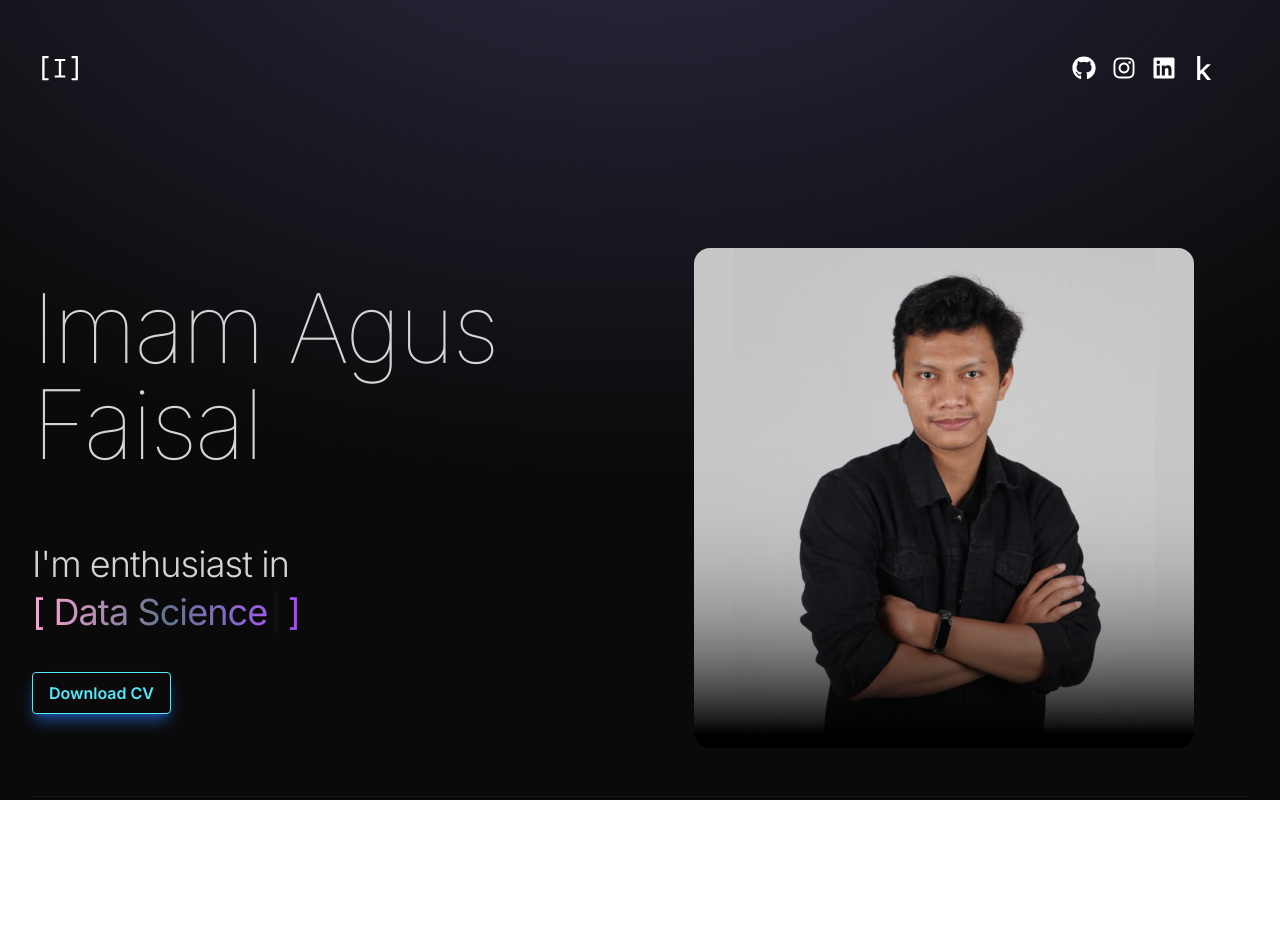
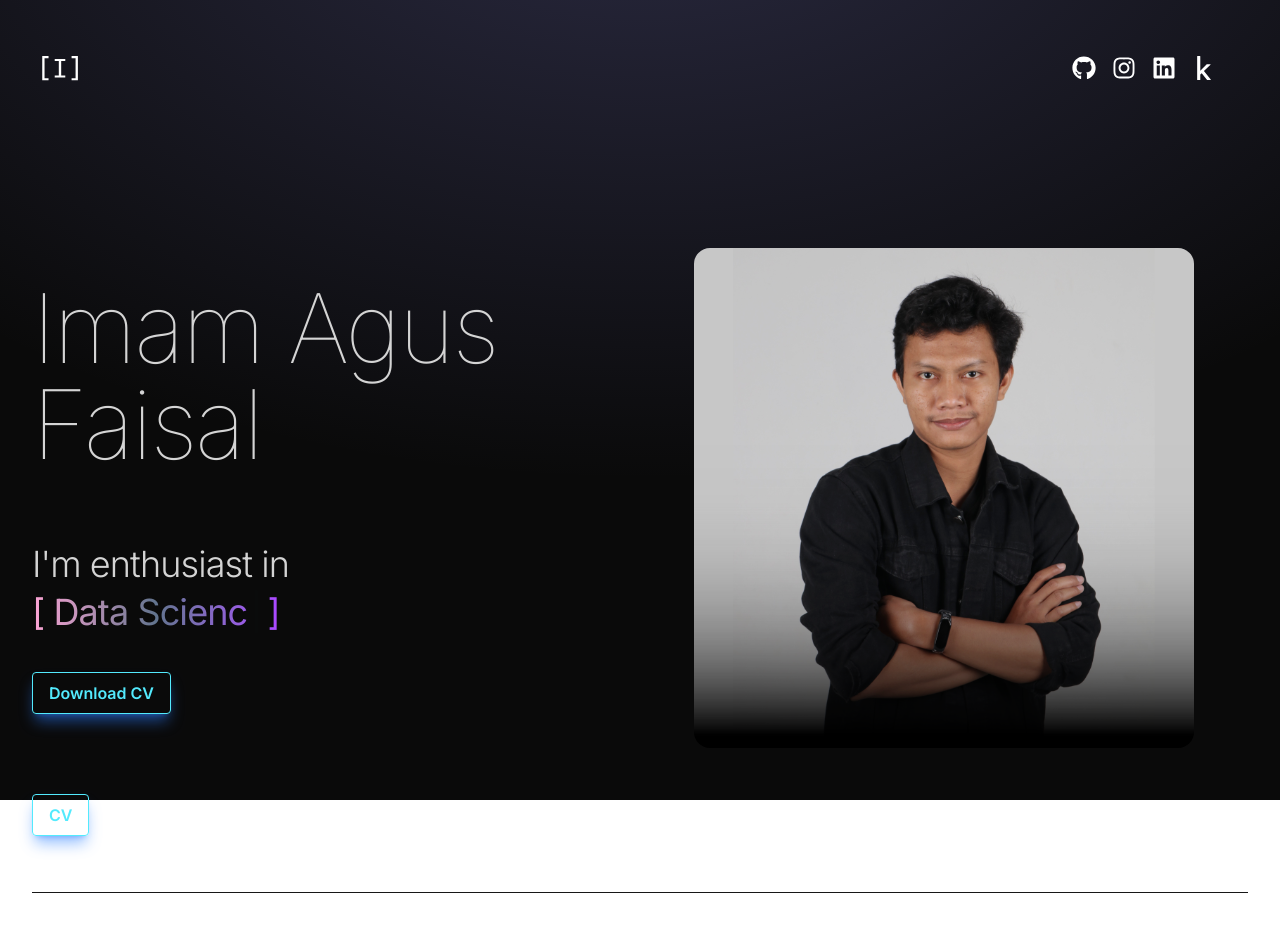
Before and after one commit to iamfeizal/react-portfolio, a React (Vite) app: page / in a window 1280 px wide. Shown: the top 941 px of the page. Built offline with nearby package versions, Linux system fonts and the light colour scheme.

Commit message:
fix picture

```diff
--- a/src/components/About.jsx
+++ b/src/components/About.jsx
@@ -1,4 +1,5 @@
 import { ABOUT } from "../constants"
+import aboutPic from "../assets/about.png"
 import { motion } from "motion/react"
 import { containerLeft, containerRight, containerTop } from "../constants/animations"
 
@@ -22,7 +23,7 @@ const About = () =>  {
             transition="transition"
             className="w-full lg:w-1/2 lg:p-8">
                 <div className="flex items-center justify-center">
-                    <img className="rounded-2xl" width={250} height={250} src="/src/assets/about.png" alt="About" />
+                    <img className="rounded-2xl" width={250} height={250} src={aboutPic} alt="About" />
                 </div>
             </motion.div>
             <motion.div
--- a/src/components/Hero.jsx
+++ b/src/components/Hero.jsx
@@ -1,4 +1,6 @@
 import { motion } from "motion/react"
+import profilePic from "../assets/profile.png"
+import cv from "../assets/CV_ImamAF_Short.pdf"
 import { containerLeft, containerRight } from "../constants/animations"
 import { useTypewriter, Cursor } from "react-simple-typewriter"
 
@@ -12,7 +14,7 @@ const Hero = () =>  {
     });
 
     const onButtonClick = () => {
-        const pdfUrl = "/src/assets/CV_ImamAF_Short.pdf";
+        const pdfUrl = "../assets/CV_ImamAF_Short.pdf";
         const link = document.createElement("a");
         link.href = pdfUrl;
         link.download = "CV_ImamAF.pdf";
@@ -60,6 +62,18 @@ const Hero = () =>  {
                     className="my-10 max-w-xl bg-transparent hover:bg-cyan-500 text-cyan-300 font-semibold hover:text-neutral-300 py-2 px-4 border border-cyan-300 hover:border-transparent focus:ring-4 focus:outline-none focus:ring-blue-300 dark:focus:ring-blue-800 shadow-lg shadow-blue-500/50 dark:shadow-lg dark:shadow-blue-800/80 rounded inline-flex">
                         Download CV
                     </motion.button>
+                    <a href={cv}>
+                        <motion.button
+                        type="button"
+                        onClick={onButtonClick}
+                        variants={containerLeft(1)}
+                        whileInView="visible"
+                        initial="hidden"
+                        transition="transition"
+                        className="my-10 max-w-xl bg-transparent hover:bg-cyan-500 text-cyan-300 font-semibold hover:text-neutral-300 py-2 px-4 border border-cyan-300 hover:border-transparent focus:ring-4 focus:outline-none focus:ring-blue-300 dark:focus:ring-blue-800 shadow-lg shadow-blue-500/50 dark:shadow-lg dark:shadow-blue-800/80 rounded inline-flex">
+                            CV
+                        </motion.button>
+                    </a>
                 </div>
             </div>
             <div className="w-full lg:w-1/2 lg:p-8">
@@ -69,7 +83,7 @@ const Hero = () =>  {
                     whileInView="visible"
                     initial="hidden"
                     transition="transition"
-                    className="rounded-2xl" src="/src/assets/profile.png" alt="Imam Agus Faisal" />
+                    className="rounded-2xl" src={profilePic} alt="Imam Agus Faisal" />
                 </div>
             </div>
         </div>
```
